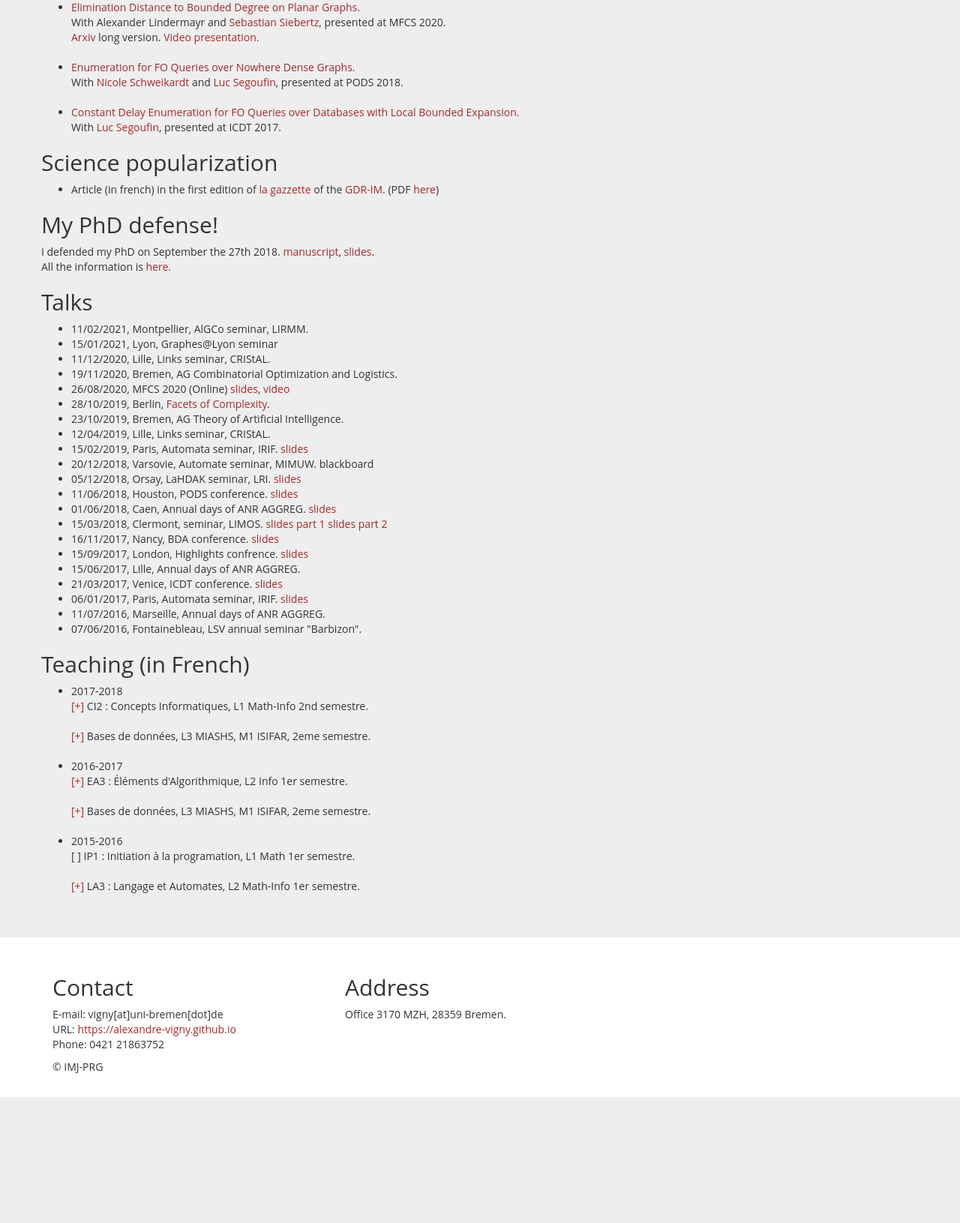
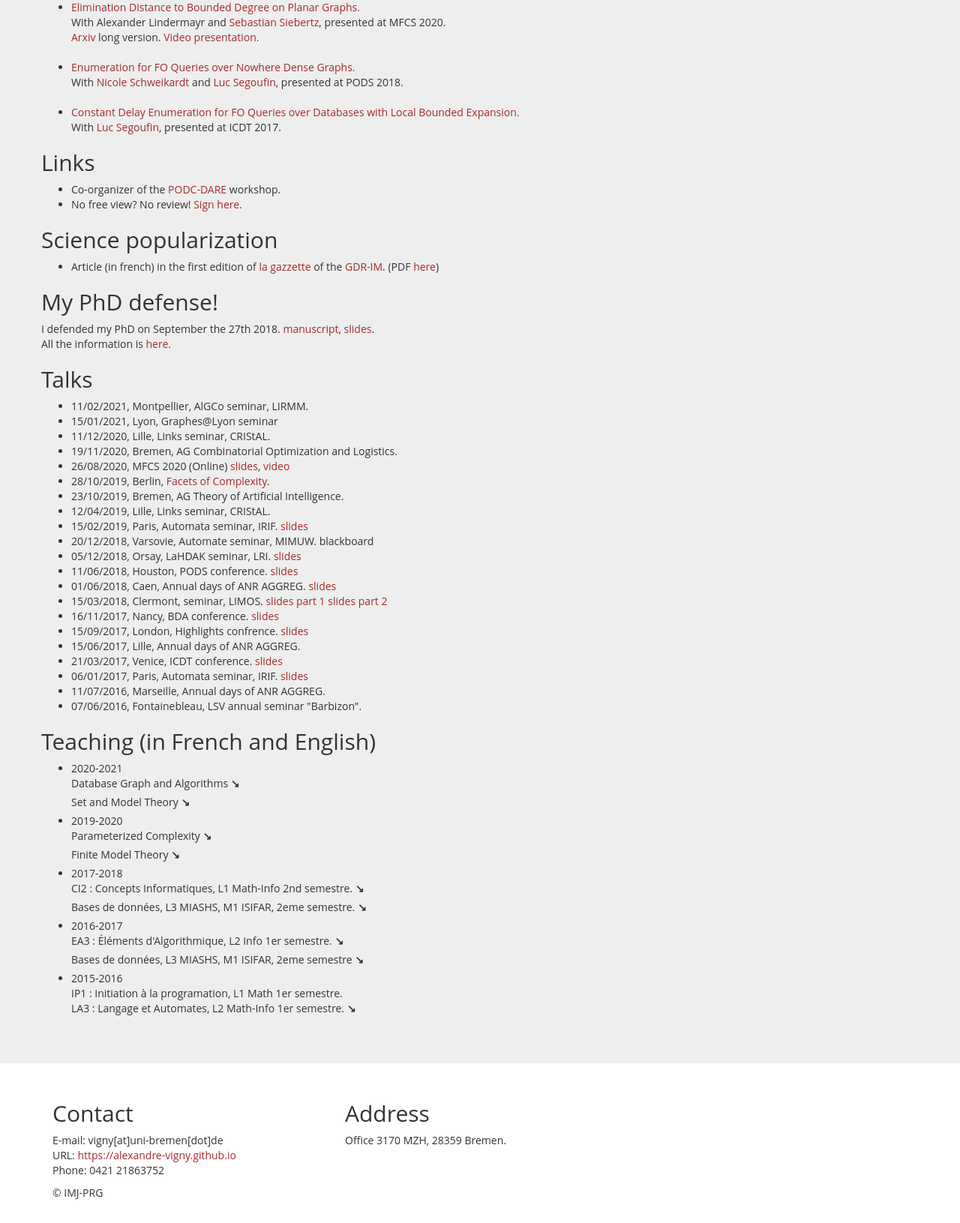
Before and after one commit to alexandre-vigny/alexandre-vigny.github.io, a PHP site: page / in a window 1280 px wide. Shown: the part 1001-2632 px from the top of the page at 75% size. Before the commit the page ends 2464 px from the top, so only its background shows below. Run offline with PHP 8.4, Linux system fonts and the light colour scheme; some libraries are stand-ins or nearby versions.

Commit message:
update teaching

```diff
--- a/index.html
+++ b/index.html
@@ -156,6 +156,17 @@
         </li>
 			</ul>
 
+      <h2>Links</h2>
+      <ul>
+        <li>
+          Co-organizer of the <a href="https://podc-dare.github.io/">PODC-DARE</a> workshop.
+        </li>
+        <li>
+          No free view? No review! <a href="https://nofreeviewnoreview.org/">Sign here</a>.
+        </li>
+      </ul>
+
+
       <h2>Science popularization</h2>
 			<ul>
 				<li>
@@ -194,37 +205,81 @@
 				</ul>
 
 
-			<h2> Teaching (in French) </h2>
+			<h2> Teaching (in French and English) </h2>
 			<ul>
+        <li> 2020-2021</li>
+          <div><input type="checkbox" id="DGA" style="display:none;">
+            <div class="link">
+              Database Graph and Algorithms
+              <label for="DGA">&#8600;</label>
+            </div>
+            <div class="hh"> All in <a href="https://elearning.uni-bremen.de/">Stud.IP</a><br><br>
+            </div>
+          </div>
+          <div><input type="checkbox" id="SMT" style="display:none;">
+            <div class="link">
+              Set and Model Theory
+              <label for="SMT">&#8600;</label>
+            </div>
+            <div class="hh"> All in <a href="https://elearning.uni-bremen.de/">Stud.IP</a><br><br>
+            </div>
+          </div>
+
+        <li> 2019-2020</li>
+          <div><input type="checkbox" id="paraC" style="display:none;">
+            <div class="link">
+              	Parameterized Complexity
+              <label for="paraC">&#8600;</label>
+            </div>
+            <div class="hh"> All in <a href="https://elearning.uni-bremen.de/">Stud.IP</a><br><br>
+            </div>
+          </div>
+
+          <div><input type="checkbox" id="FMT" style="display:none;">
+            <div class="link">
+              Finite Model Theory
+              <label for="FMT">&#8600;</label>
+            </div>
+            <div class="hh"> All in <a href="https://elearning.uni-bremen.de/">Stud.IP</a><br><br>
+            </div>
+          </div>
+
+
 				<li> 2017-2018</li>
-						<div class="blank" id="blankCI2"></div>
-						<a href="#CI2">[+]</a> CI2 : Concepts Informatiques, L1 Math-Info 2nd semestre.<br>
-							<div class="enseignement" id="CI2">
-							La <a href="https://moodlesupd.script.univ-paris-diderot.fr/course/view.php?id=6546">page moodle</a> du cours</li><br>
-								<a href="#blankEA3">[ - ]</a>
-							</div>	<br>
-						<div class="blank" id="blankbd18"></div>
-						<a href="#bd18">[+]</a> Bases de données, L3 MIASHS, M1 ISIFAR, 2eme semestre.<br>
-							<div class="enseignement" id="bd18">
-							La <a href="https://moodlesupd.script.univ-paris-diderot.fr/course/view.php?id=7921">page moodle</a> du cours</li><br>
-								<a href="#blankbd18">[ - ]</a>
-							</div>	<br>
+          <div><input type="checkbox" id="CI2" style="display:none;">
+            <div class="link">
+              CI2 : Concepts Informatiques, L1 Math-Info 2nd semestre.
+              <label for="CI2">&#8600;</label>
+            </div>
+            <div class="hh"> Sur moodle.<br><br>
+            </div>
+          </div>
+
+          <div><input type="checkbox" id="bd18" style="display:none;">
+            <div class="link">
+              Bases de données, L3 MIASHS, M1 ISIFAR, 2eme semestre.
+              <label for="bd18">&#8600;</label>
+            </div>
+            <div class="hh"> Sur moodle.<br><br>
+            </div>
+          </div>
 
 				<li> 2016-2017</li>
-						<a href="#EA3">[+]</a> EA3 : Éléments d'Algorithmique, L2 Info 1er semestre.<br>
-							<div class="blank" id="blankEA3"></div>
-							<div class="enseignement" id="EA3">
-								<ul>
-									<li> La page du <a href="https://www.irif.fr/~amicheli/Ens/EA3/">cours</a> d'Anne Micheli </li>
-									<li> La liste des <a href="https://www.irif.univ-paris-diderot.fr/~jch/enseignement/algo/">TDs</a> sur la page de Juliusz Chroboczek.</li>
-								</ul>
-								<a href="#blankEA3">[ - ]</a>
-							</div>	<br>
+          <div><input type="checkbox" id="EA3" style="display:none;">
+            <div class="link">
+              EA3 : Éléments d'Algorithmique, L2 Info 1er semestre.
+              <label for="EA3">&#8600;</label>
+            </div>
+            <div class="hh"> La page du <a href="https://www.irif.fr/~amicheli/Ens/EA3/">cours</a> d'Anne Micheli <br><br>
+            </div>
+          </div>
 
-						<a href="#bd17">[+]</a> Bases de données, L3 MIASHS, M1 ISIFAR, 2eme semestre.</li>
-							<div class="blank" id="blankbd17">
+          <div><input type="checkbox" id="bd17" style="display:none;">
+            <div class="link">
+              Bases de données, L3 MIASHS, M1 ISIFAR, 2eme semestre
+              <label for="bd17">&#8600;</label>
             </div>
-							<div class="enseignement" id="bd17">
+            <div class="hh">
               <ul>
                 <li> TD1 : <a href="td/2016-2017/bdd_td1.pdf">sujet</a>, <a href="td/2016-2017/bdd_td1-correction.sql">correction</a>. </li>
                 <li> TD2 : <a href="td/2016-2017/bdd_td2.pdf">sujet</a>.</li>
@@ -237,18 +292,19 @@
                 <li> TD9 : <a href="td/2016-2017/bdd_td9.pdf">sujet</a>.</li>
                 <li> TD10 : <a href="td/2016-2017/bdd_td10.pdf">sujet</a>.</li>
                 <li> TD11 : <a href="td/2016-2017/bdd_td11.pdf">sujet</a>.</li>
-
-								</ul>
-								<a href="#blankbd17">[ - ]</a>
-							</div><br><br>
-
+              </ul><br>
+            </div>
+          </div>
 
 				<li> 2015-2016 </li>
-					[ ] IP1 : Initiation à la programation, L1 Math 1er semestre.<br><br>
+				    IP1 : Initiation à la programation, L1 Math 1er semestre.<br>
 
-					<a href="#LA3">[+]</a> LA3 : Langage et Automates, L2 Math-Info 1er semestre.
-							<div class="blank" id="blankLA3"></div>
-						<div class="enseignement" id="LA3">
+          <div><input type="checkbox" id="LA3" style="display:none;">
+            <div class="link">
+              LA3 : Langage et Automates, L2 Math-Info 1er semestre.
+              <label for="LA3">&#8600;</label>
+            </div>
+            <div class="hh">
               <ul>
 								<li> <a href="td/2015-2016/LA3_TD1.pdf">TD1</a></li>
 								<li> <a href="td/2015-2016/LA3_TD2.pdf">TD2</a></li>
@@ -260,11 +316,9 @@
 								<li> <a href="td/2015-2016/LA3_TD8.pdf">TD8</a></li>
 								<li> <a href="td/2015-2016/LA3_TD9.pdf">TD9</a></li>
 								<li> <a href="td/2015-2016/LA3_regexp.pdf">TD expressions régulières.</a></li>
-							</ul>
-							<a href="#blankLA3">[ - ]</a>
+							</ul><br>
             </div>
-
-
+          </div>
 			</ul>
 		</div>
 	</div>
--- a/test.css
+++ b/test.css
@@ -54,3 +54,36 @@ a:hover, a:focus{
 }
 
 ul.space_list li { margin-bottom: 10px; }
+
+
+
+/* for the buttons to expend info*/
+.hh {
+  display: none;
+  /*height: 100px;
+  background: red;*/
+}
+:checked ~ .hh{
+  display: block;
+  text-align: justify;
+  text-justify: inter-word;
+  font-style:italic;
+}
+
+.label{
+}
+.link{
+  /* color:#000; */
+  /* font-size:large; */
+}
+
+label:hover {
+  color:#aaa;
+  cursor:pointer;
+}
+
+
+/* end buttons*/
+
+
+/* copypast */
```
Also changed, not shown: fr.html (+88 -36 lines). Lines whose indentation alone changed are shown as unchanged.
